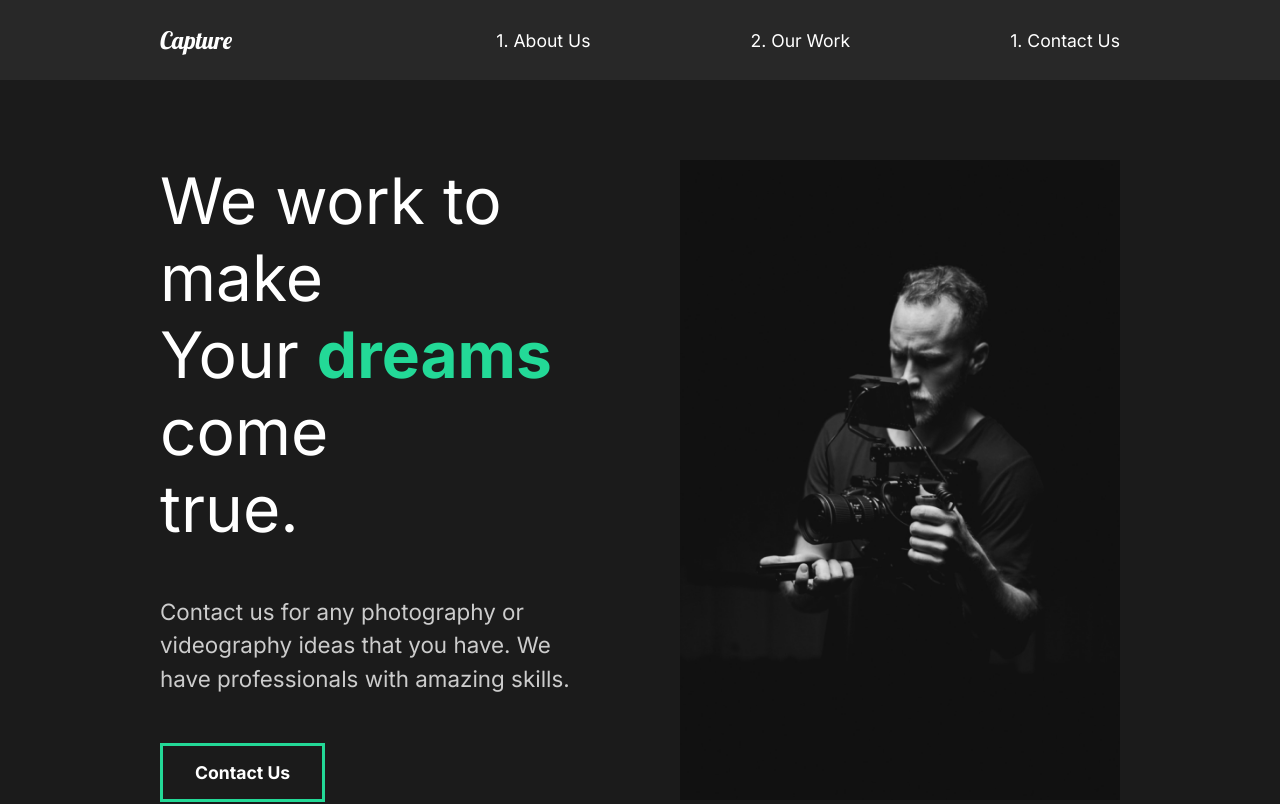
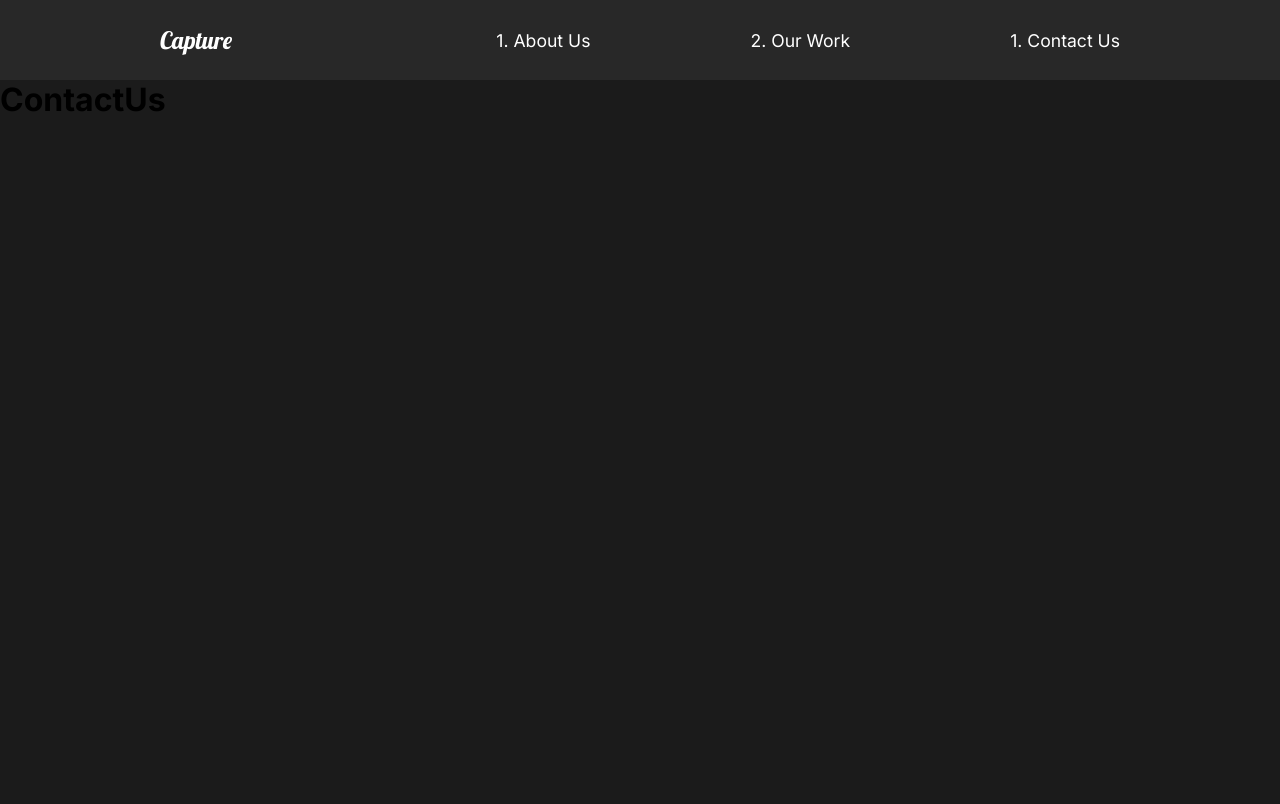
Before and after one commit to shayan-ameen-dev/capture, a React (Create React App) app: page /contact in a window 1280 px wide. Shown: the top 804 px of the page. Built offline with nearby package versions, Linux system fonts and the light colour scheme.

Commit message:
adding routing for work and contact pages

```diff
--- a/src/App.js
+++ b/src/App.js
@@ -1,14 +1,22 @@
+import { Routes, Route } from 'react-router-dom';
+
 import GlobalStyle from './components/GlobalStyle';
 
 import Nav from './components/Nav';
 import AboutUs from './pages/AboutUs';
+import OurWork from './pages/OurWork';
+import ContactUs from './pages/ContactUs';
 
 const App = () => {
   return (
     <div className='App'>
       <GlobalStyle />
       <Nav />
-      <AboutUs />
+      <Routes>
+        <Route path='/' exact element={<AboutUs />} />
+        <Route path='/work' element={<OurWork />} />
+        <Route path='/contact' element={<ContactUs />} />
+      </Routes>
     </div>
   );
 };
--- a/src/components/Nav.js
+++ b/src/components/Nav.js
@@ -1,22 +1,23 @@
+import { Link } from 'react-router-dom';
 import styled from 'styled-components';
 
 const Nav = () => {
   return (
     <StyledNav>
       <h1>
-        <a id='logo' href='#'>
+        <Link id='logo' to='/'>
           Capture
-        </a>
+        </Link>
       </h1>
       <ul>
         <li>
-          <a href='#'>1. About Us</a>
+          <Link to='/'>1. About Us</Link>
         </li>
         <li>
-          <a href='#'>2. Our Work</a>
+          <Link to='/work'>2. Our Work</Link>
         </li>
         <li>
-          <a href='#'>1. Contact Us</a>
+          <Link to='/contact'>1. Contact Us</Link>
         </li>
       </ul>
     </StyledNav>
--- a/src/index.js
+++ b/src/index.js
@@ -2,11 +2,14 @@
 import ReactDOM from 'react-dom/client';
 import App from './App';
 import reportWebVitals from './reportWebVitals';
+import { BrowserRouter } from 'react-router-dom';
 
 const root = ReactDOM.createRoot(document.getElementById('root'));
 root.render(
   <React.StrictMode>
-    <App />
+    <BrowserRouter>
+      <App />
+    </BrowserRouter>
   </React.StrictMode>
 );
 
--- /dev/null
+++ b/src/pages/ContactUs.js
@@ -0,0 +1,9 @@
+const ContactUs = () => {
+  return (
+    <div>
+      <h1>ContactUs</h1>
+    </div>
+  );
+};
+
+export default ContactUs;
--- /dev/null
+++ b/src/pages/OurWork.js
@@ -0,0 +1,9 @@
+const OurWork = () => {
+  return (
+    <div>
+      <h1>OurWork</h1>
+    </div>
+  );
+};
+
+export default OurWork;
```
